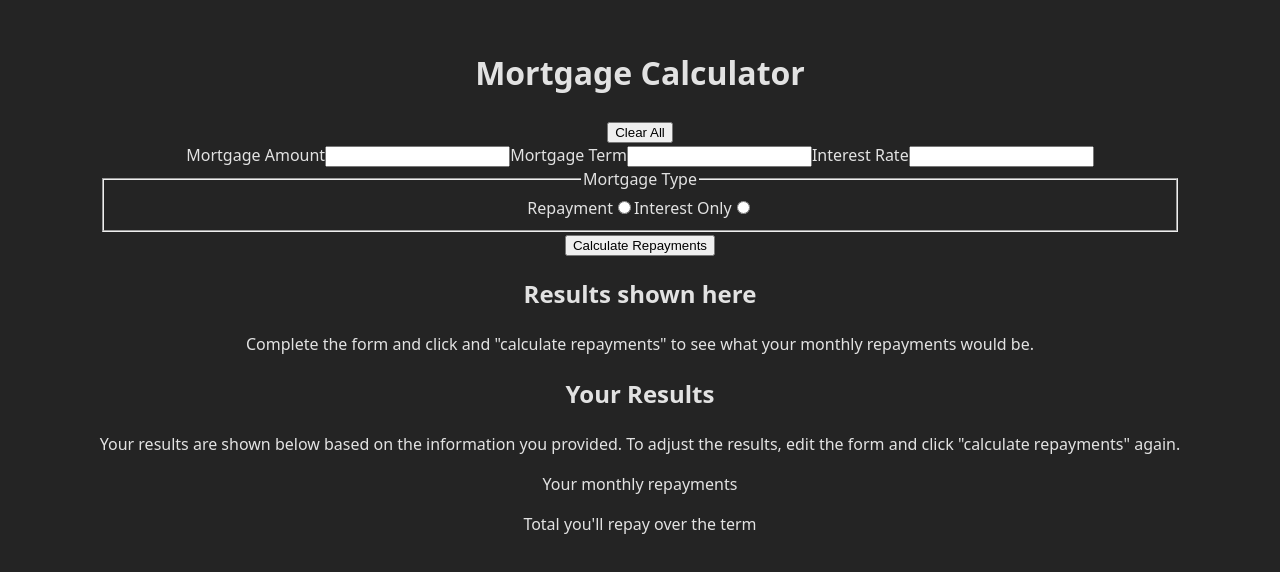
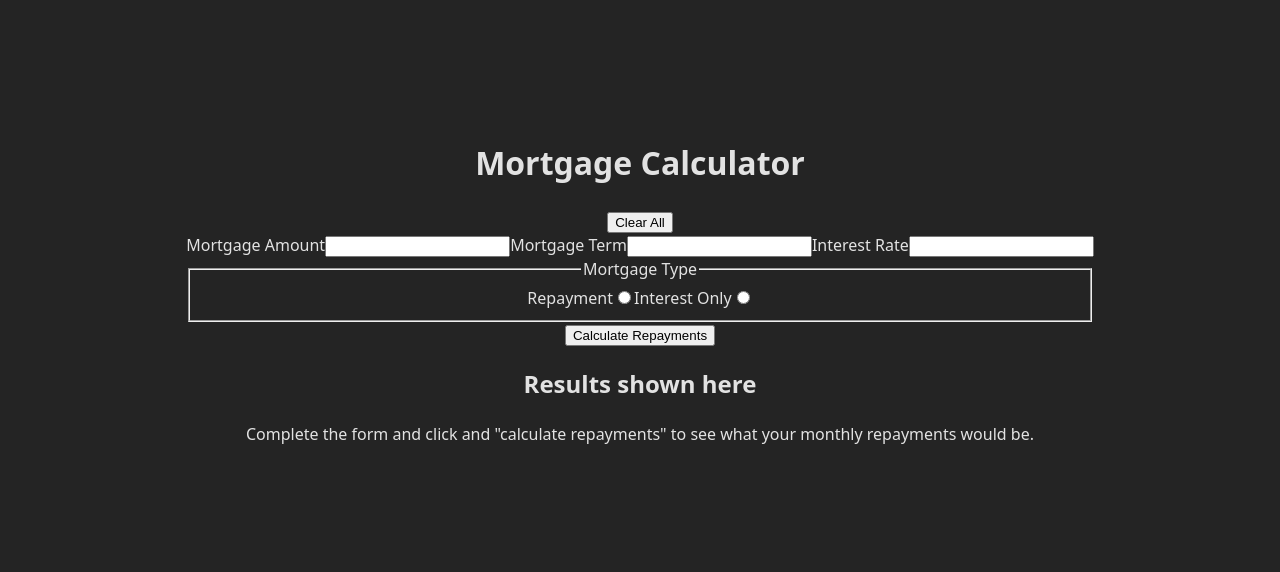
Before and after one commit to bradleyfowler/mortgage-repayment-calculator, a React (Vite) app: page / in a window 1280 px wide. Shown: the part 110-682 px from the top of the page. Built offline with nearby package versions, Linux system fonts and the light colour scheme.

Commit message:
feat: conditionally render the results section

```diff
--- a/src/App.tsx
+++ b/src/App.tsx
@@ -70,25 +70,28 @@ function App() {
           </fieldset>
           <Button label="Calculate Repayments" />
         </form>
-        <section>
-          <h1>Results shown here</h1>
-          <p>
-            Complete the form and click and &quot;calculate repayments&quot; to
-            see what your monthly repayments would be.
-          </p>
-        </section>
+        {mortgagePayment && totalRepayment ? (
           <section>
             <h1>Your Results</h1>
             <p>
-            Your results are shown below based on the information you provided.
-            To adjust the results, edit the form and click &quot;calculate
-            repayments&quot; again.
+              Your results are shown below based on the information you
+              provided. To adjust the results, edit the form and click
+              &quot;calculate repayments&quot; again.
             </p>
             <p>Your monthly repayments</p>
             <p>{mortgagePayment}</p>
             <p>Total you&#39;ll repay over the term</p>
             <p>{totalRepayment}</p>
           </section>
+        ) : (
+          <section>
+            <h1>Results shown here</h1>
+            <p>
+              Complete the form and click and &quot;calculate repayments&quot;
+              to see what your monthly repayments would be.
+            </p>
+          </section>
+        )}
       </div>
     </main>
   );
```
Lines whose indentation alone changed are shown as unchanged.
